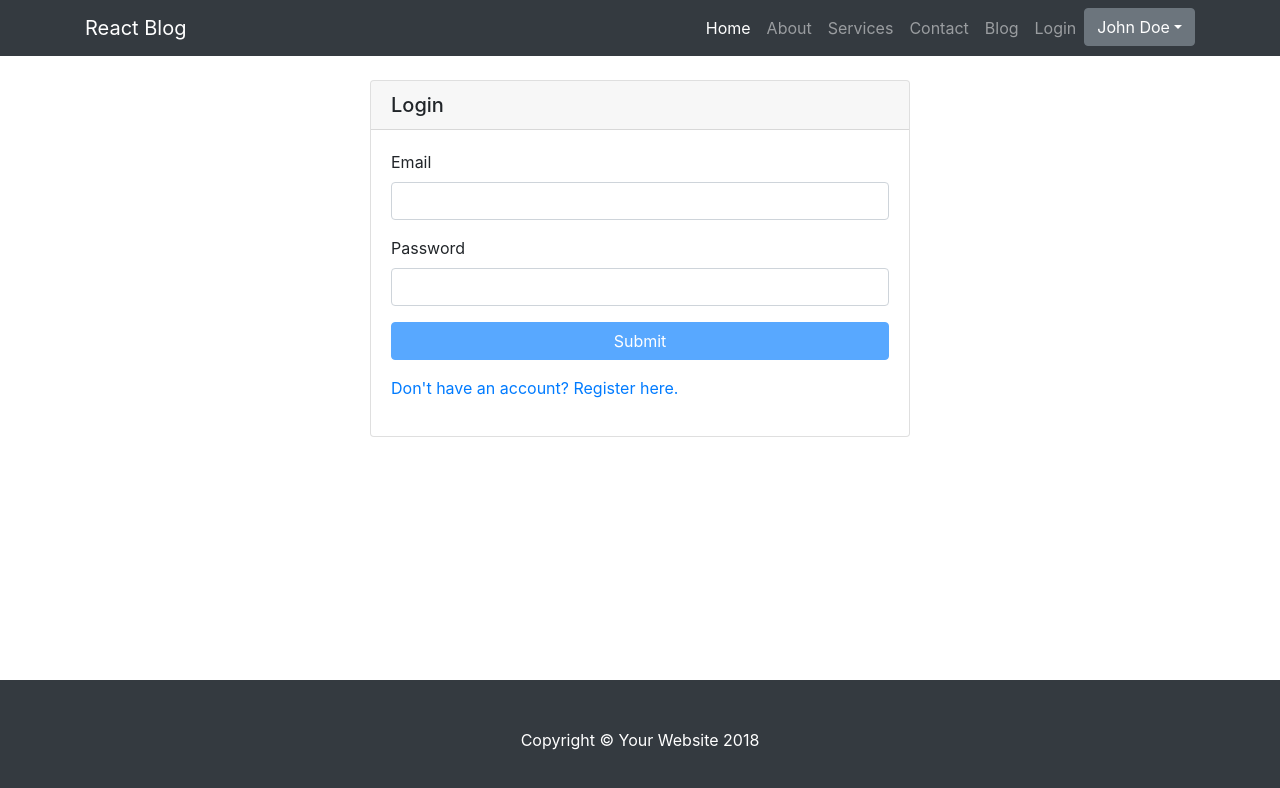
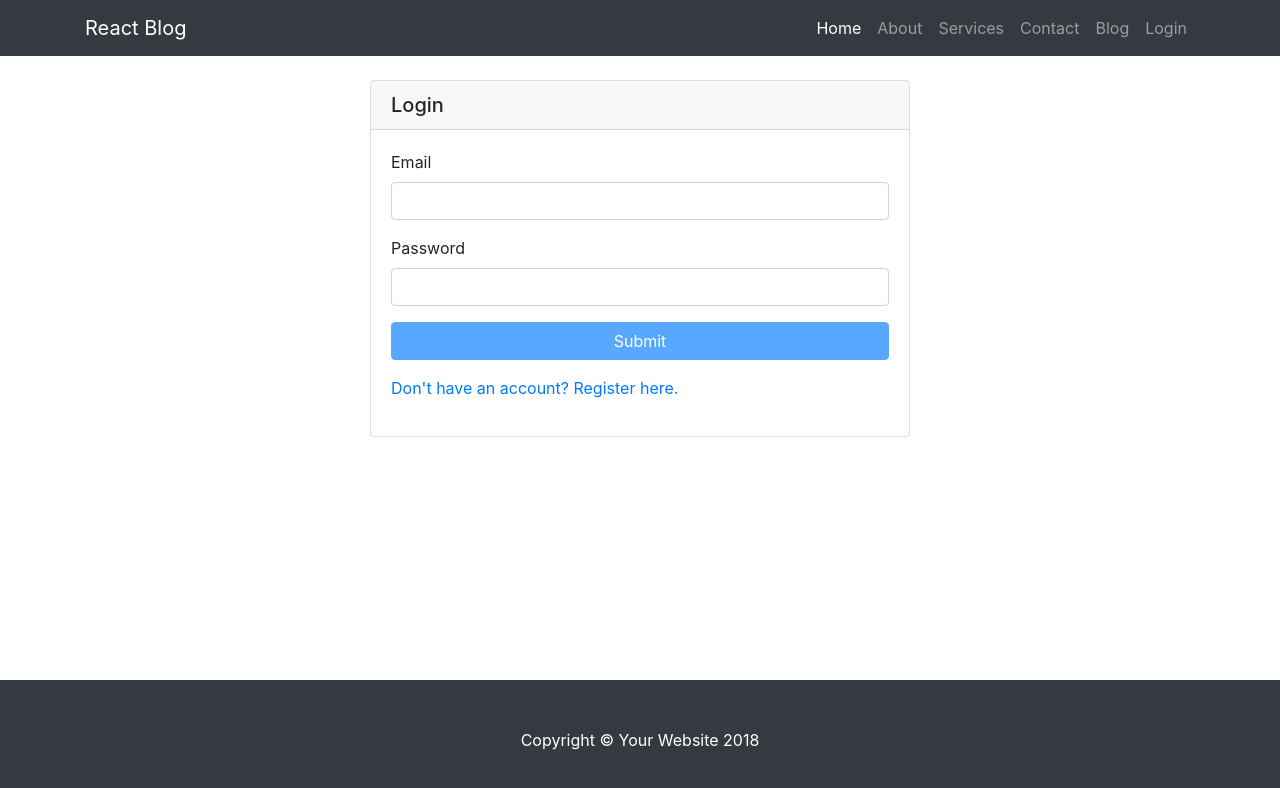
Before and after one commit to abhineettandon/reactblog, a React (Create React App) app: page /login in a window 1280 px wide. Shown: the top 788 px of the page. Built offline with nearby package versions, Linux system fonts and the light colour scheme.

Commit message:
adding authentication

```diff
--- a/src/components/Common/Header.jsx
+++ b/src/components/Common/Header.jsx
@@ -13,6 +13,8 @@ import {
   DropdownItem
 } from "reactstrap";
 import { Link } from "react-router-dom";
+
+import auth from "../../services/auth";
 
 class Header extends React.Component {
   constructor(props) {
@@ -62,19 +64,22 @@ class Header extends React.Component {
                 Blog
               </NavLink>
             </NavItem>
-            <NavItem>
-              <NavLink tag={Link} to="/login">
-                Login
-              </NavLink>
-            </NavItem>
-            <Dropdown isOpen={this.state.dropdownOpen} toggle={this.toggle}>
-              <DropdownToggle caret>John Doe</DropdownToggle>
-              <DropdownMenu>
-                <DropdownItem>Profile</DropdownItem>
-                <DropdownItem>Change password</DropdownItem>
-                <DropdownItem danger>Logout</DropdownItem>
-              </DropdownMenu>
-            </Dropdown>
+            {auth.isLoggedIn ? (
+              <Dropdown isOpen={this.state.dropdownOpen} toggle={this.toggle}>
+                <DropdownToggle caret>{auth.user.name}</DropdownToggle>
+                <DropdownMenu>
+                  <DropdownItem>Profile</DropdownItem>
+                  <DropdownItem>Change password</DropdownItem>
+                  <DropdownItem>Logout</DropdownItem>
+                </DropdownMenu>
+              </Dropdown>
+            ) : (
+              <NavItem>
+                <NavLink tag={Link} to="/login">
+                  Login
+                </NavLink>
+              </NavItem>
+            )}
           </Nav>
         </div>
       </Navbar>
--- a/src/pages/Outer/Login.jsx
+++ b/src/pages/Outer/Login.jsx
@@ -118,6 +118,7 @@ class Login extends React.Component {
       .then(response => {
         localStorage.setItem("user", JSON.stringify(response.data.user));
         localStorage.setItem("api_token", response.data.api_token);
+        window.location.href = "/";
       })
       .catch(error =>
         this.setState(() => ({ failAlert: { open: true, message: error } }))
--- a/src/routes/index.js
+++ b/src/routes/index.js
@@ -8,8 +8,8 @@ import BlogRoutes from "../pages/Blog/BlogRoutes";
 
 const Routes = () => (
   <Switch>
-    <ProtectedRoutes path="/blog" component={BlogRoutes} />
-    {/* <Route exact path="/blog" component={BlogRoutes} /> */}
+    {/* <ProtectedRoutes path="/blog" component={BlogRoutes} /> */}
+    <Route exact path="/blog" component={BlogRoutes} />
     <Route exact path="/register" component={Register} />
     <Route exact path="/login" component={Login} />
     <Route exact path="/about" component={About} />
--- /dev/null
+++ b/src/services/auth.js
@@ -0,0 +1,6 @@
+const auth = {
+  isLoggedIn: localStorage.getItem("api_token") ? true : false,
+  user: JSON.parse(localStorage.getItem("user"))
+};
+
+export default auth;
--- /dev/null
+++ b/src/services/index.js
@@ -0,0 +1,5 @@
+import auth from "./auth";
+
+export default {
+  auth
+};
```
